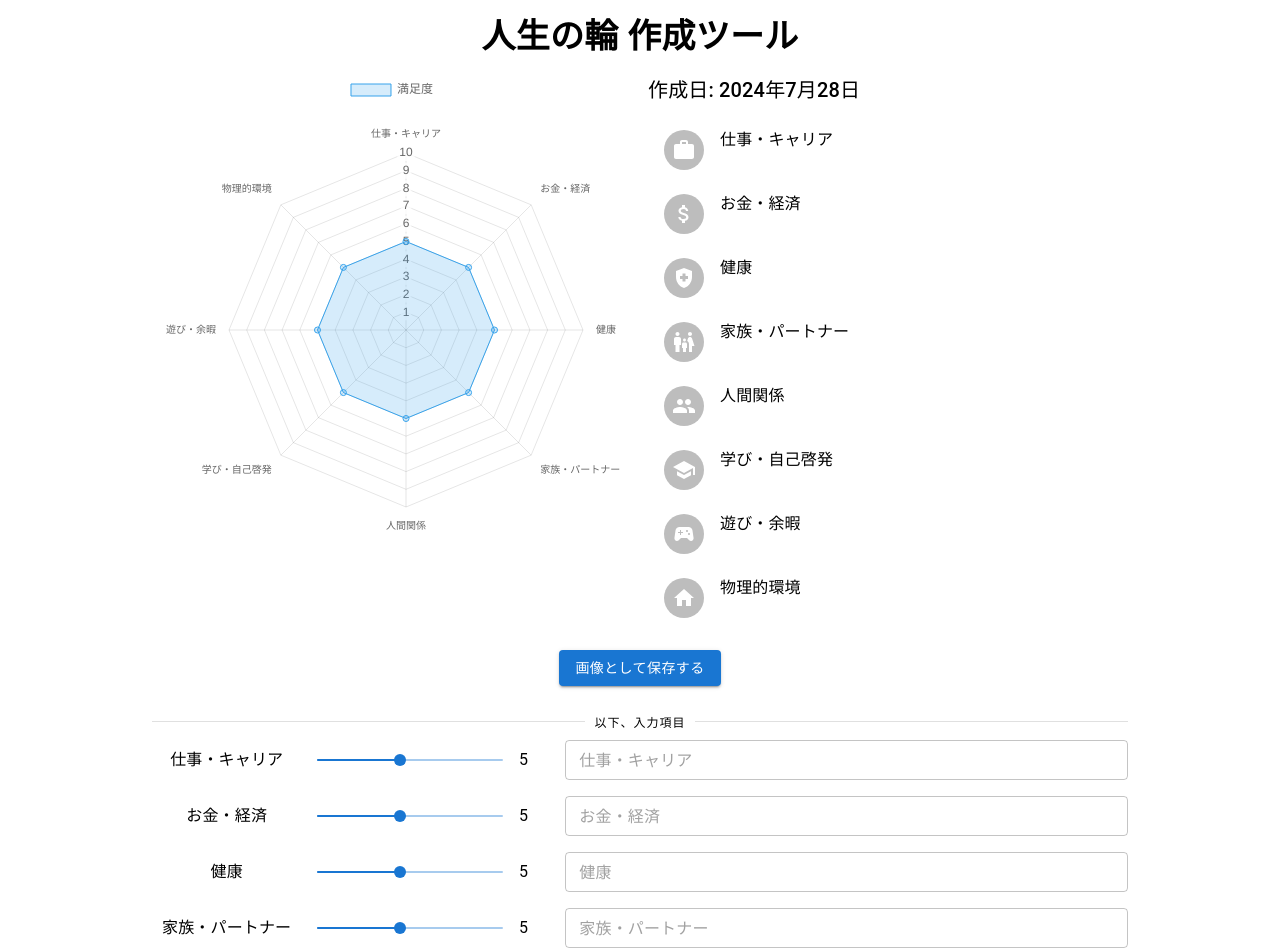
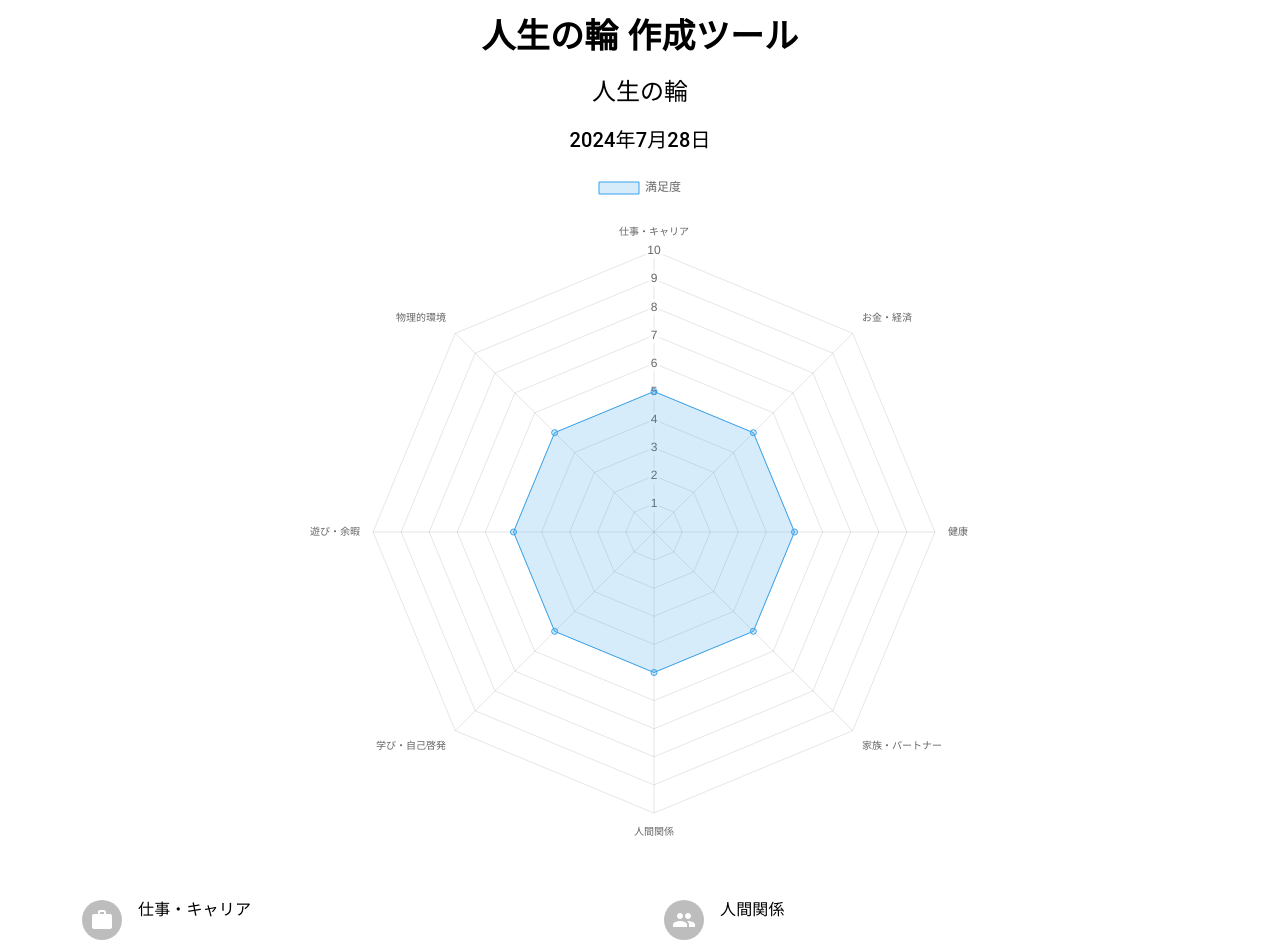
Before and after one commit to akitoshi-m/balance-wheel, a React (Create React App) app: page / in a window 1280 px wide. Shown: the top 952 px of the page. Built offline with nearby package versions, Linux system fonts and the light colour scheme.

Commit message:
[Fix] 画像保存処理追加

```diff
--- a/package.json
+++ b/package.json
@@ -16,6 +16,7 @@
     "@types/react-dom": "^18.3.0",
     "chart.js": "^4.4.3",
     "gh-pages": "^6.1.1",
+    "html2canvas": "^1.4.1",
     "react": "^18.3.1",
     "react-chartjs-2": "^5.2.0",
     "react-dom": "^18.3.1",
--- a/src/components/WheelOfLife.tsx
+++ b/src/components/WheelOfLife.tsx
@@ -1,4 +1,4 @@
-import React, { ChangeEvent, useState } from "react";
+import React, { ChangeEvent, useRef, useState } from "react";
 import { Radar } from "react-chartjs-2";
 import {
   Chart as ChartJS,
@@ -9,8 +9,25 @@ import {
   Tooltip,
   Legend
 } from 'chart.js';
-import { Slider, TextField, Typography, Container, Grid, Button, Divider, List, ListItem, ListItemAvatar, ListItemText, Avatar } from "@mui/material";
-import { AttachMoney, FamilyRestroom, HealthAndSafety, Home, People, School, SportsEsports, Work } from "@mui/icons-material";
+import {
+  Slider,
+  TextField,
+  Typography,
+  Container,
+  Grid,
+  Button,
+  Divider,
+  List,
+  ListItem,
+  ListItemAvatar,
+  ListItemText,
+  Avatar,
+  Snackbar,
+  IconButton,
+  Alert
+} from "@mui/material";
+import { AttachMoney, Close, FamilyRestroom, HealthAndSafety, Home, People, School, SportsEsports, Work } from "@mui/icons-material";
+import html2canvas from "html2canvas";
 
 ChartJS.register(
   RadialLinearScale,
@@ -81,6 +98,8 @@ const initialValues = [5, 5, 5, 5, 5, 5, 5, 5];
 const RadarChart: React.FC = () => {
   const [values, setValues] = useState<number[]>(initialValues);
   const [textFields, setTextFields] = useState<string[]>(Array(initialValues.length).fill(""));
+  const [snackbarOpen, setSnackbarOpen] = useState(false);
+  const printRef = useRef<HTMLDivElement>(null);
 
   const data = {
     labels: Object.keys(category).map((key) => categoryNames(category[key as keyof typeof category])),
@@ -105,6 +124,7 @@ const RadarChart: React.FC = () => {
   };
 
   const currentDate = new Date();
+  const formattedDate = `${currentDate.getFullYear()}${(currentDate.getMonth() + 1).toString().padStart(2, '0')}${currentDate.getDate().toString().padStart(2, '0')}`;
 
   const handleSliderChange = (index: number, newValue: number) => {
     const newValues = [...values];
@@ -118,24 +138,59 @@ const RadarChart: React.FC = () => {
     setTextFields(newTextFields);
   };
 
+  const handleSaveAsImage = () => {
+    if (printRef.current) {
+      html2canvas(printRef.current, { useCORS: true, logging: true }).then((canvas) => {
+        const link = document.createElement('a');
+        link.href = canvas.toDataURL('image/png');
+        link.download = `${formattedDate}_wheel_of_life.png`;
+        link.click();
+        setSnackbarOpen(true);
+      }).catch((error) => {
+        console.error("Error capturing image:", error);
+      });
+    }
+  };
+
+  const handleCloseSnackbar = (event?: React.SyntheticEvent | Event, reason?: string) => {
+    if (reason === 'clickaway') {
+      return;
+    }
+
+    setSnackbarOpen(false);
+  };
+
   return (
-    <Container sx={{ width: '80%' }}>
+    <Container sx={{ width: '100%' }}>
       <Typography variant="h4" sx={{ p: 2, fontWeight: 'bold' }}>
         人生の輪 作成ツール
       </Typography>
 
+      <div ref={printRef} style={{ margin: 2 }}>
+
+        <Grid container spacing={2} justifyContent="center">
+          <Grid item xs={12} sx={{ display: 'flex', justifyContent: 'center' }}>
+            <Typography variant="h5">
+              人生の輪
+            </Typography>
+          </Grid>
+          <Grid item xs={12} sx={{ display: 'flex', justifyContent: 'center' }}>
+            <Typography variant="h6">
+              {currentDate.getFullYear()}年{currentDate.getMonth() + 1}月{currentDate.getDate()}日
+            </Typography>
+          </Grid>
+          <Grid item xs={12} sx={{ display: 'flex', justifyContent: 'center' }}>
+            <div style={{ width: '60%' }}>
+              <Radar data={data} options={options} />
+            </div>
+          </Grid>
+
+          <Grid item xs={12}>
             <Grid container spacing={2}>
               <Grid item xs={6}>
-          <Radar data={data} options={options} />
-        </Grid>
-
-        <Grid item xs={6}>
-          <Typography variant="h6" sx={{ textAlign: 'start'}}>
-            作成日: {currentDate.getFullYear()}年{currentDate.getMonth() + 1}月{currentDate.getDate()}日
-          </Typography>
                 <List>
-            {Object.values(category).map((catType) => (
-              <ListItem alignItems="flex-start">
+                  {Object.values(category).slice(0, 4).map((catType, index) => (
+                    <ListItem alignItems="flex-start" key={index}>
                       <ListItemAvatar>
                         <Avatar>
                           {categoryIcons(catType)}
@@ -145,7 +200,33 @@ const RadarChart: React.FC = () => {
                         primary={categoryNames(catType)}
                         secondary={
                           <Typography
-                      sx={{ display: 'inline' }}
+                            sx={{ display: 'inline', lineHeight: 1.0 }}
+                            component="span"
+                            variant="overline"
+                            color="text.primary"
+                          >
+                            {textFields[catType]}
+                          </Typography>
+                        }
+                      />
+                    </ListItem>
+                  ))}
+                </List>
+              </Grid>
+              <Grid item xs={6}>
+                <List>
+                  {Object.values(category).slice(4).map((catType, index) => (
+                    <ListItem alignItems="flex-start" key={index}>
+                      <ListItemAvatar>
+                        <Avatar>
+                          {categoryIcons(catType)}
+                        </Avatar>
+                      </ListItemAvatar>
+                      <ListItemText
+                        primary={categoryNames(catType)}
+                        secondary={
+                          <Typography
+                          sx={{ display: 'inline', lineHeight: 1.2 }}
                             component="span"
                             variant="overline"
                             color="text.primary"
@@ -159,8 +240,11 @@ const RadarChart: React.FC = () => {
                 </List>
               </Grid>
             </Grid>
+          </Grid>
+        </Grid>
+      </div>
 
-      <Button variant="contained" sx={{ m: 2 }}>
+      <Button variant="contained" sx={{ m: 2 }} onClick={handleSaveAsImage}>
         画像として保存する
       </Button>
       <Divider>
@@ -204,6 +288,20 @@ const RadarChart: React.FC = () => {
           </React.Fragment>
         ))}
       </Grid>
+      <Snackbar
+        open={snackbarOpen}
+        autoHideDuration={2000}
+        onClose={handleCloseSnackbar}
+      >
+        <Alert
+          onClose={handleCloseSnackbar}
+          severity="success"
+          variant="filled"
+          sx={{ width: '100%' }}
+        >
+          保存しました！
+        </Alert>
+      </Snackbar>
     </Container>
   );
 }
```
Also changed, not shown: 1 other file (tests, documents, lock files or other folders). Lines whose indentation alone changed are shown as unchanged.
